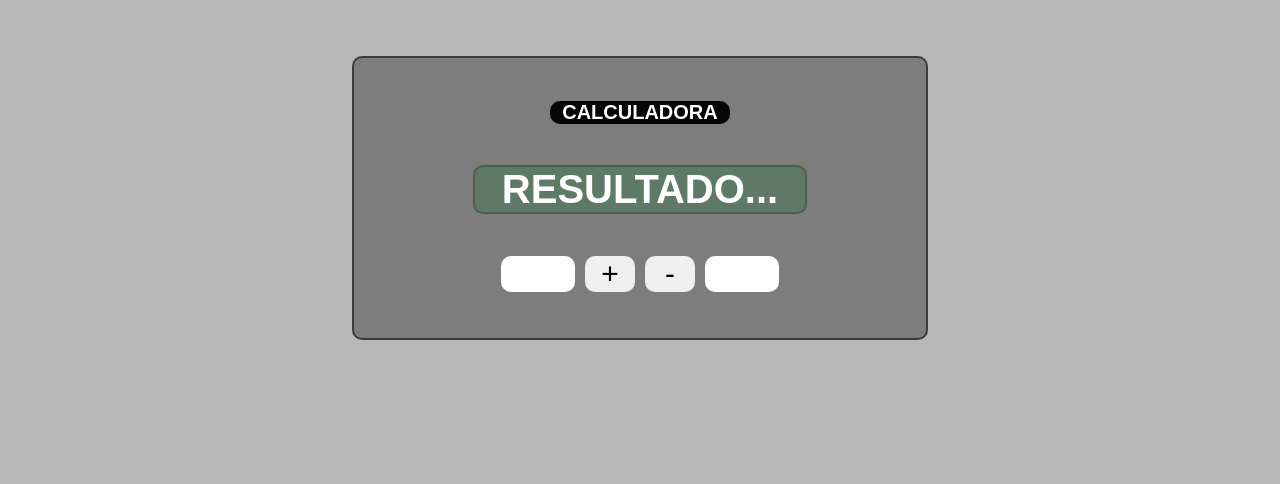
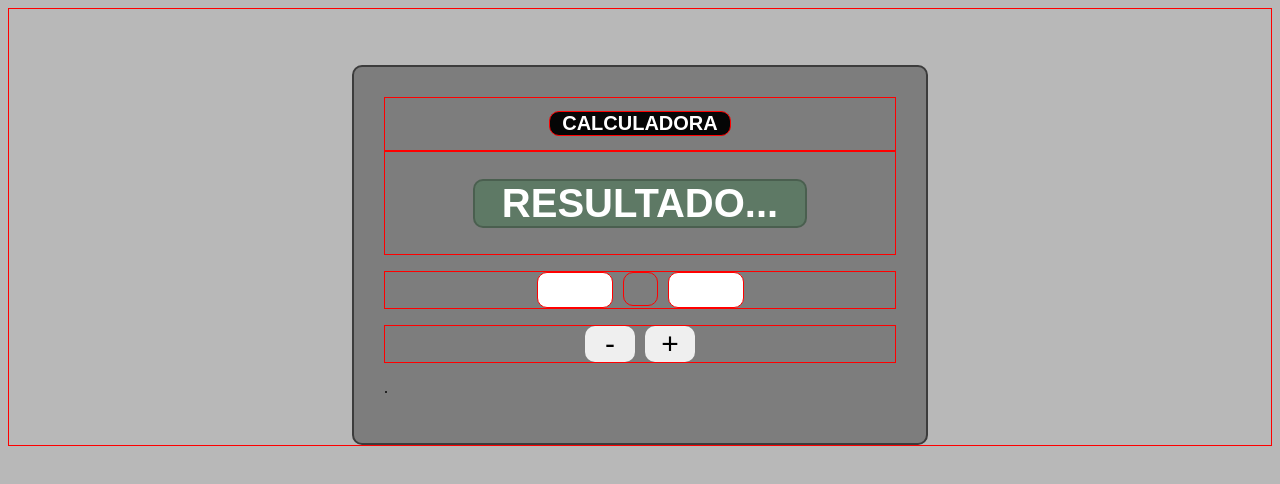
Before and after one commit to PedroViniciusG/Calculadora, a plain HTML site: page index.html in a window 1280 px wide. Drawn offline with Linux system fonts and the light colour scheme.

Commit message:
versao003

```diff
--- a/index.html
+++ b/index.html
@@ -18,13 +18,15 @@
             <ul>
                 <input type="number" name="n1" id="n1" />
                 <li id="01">
-                    <button id="adicao" onclick="soma()">+</button>
-                </li>
-                <li id="01">
-                    <button id="subtracao" onclick="subtracao()">-</button>
+                    <button id="operadorSelecionado" onclick="opeselec()"></button>
                 </li>
                 <input type="number" name="n2" id="n2" />
             </ul>
+            <div id="operadores">
+                <button id="subtracao" onclick="subtracao()">-</button>
+                <button id="adicao" onclick="soma()">+</button>
+            </div>
+            <p id="opeSelect">.</p>
         </div>
     </body>
 </html>
--- a/script.js
+++ b/script.js
@@ -2,18 +2,22 @@ function soma() {
     var num1 = document.getElementById("n1");
     var num2 = document.getElementById("n2");
     var res = document.getElementById("resultado");
+    var opecSelec = document.getElementById("operadorSelecionado");
     var v1 = Number(num1.value);
     var v2 = Number(num2.value);
-    var s = v1 + v2;
-    res.innerHTML = s;
+    var valtolt = v1 + v2;
+    res.innerHTML = valtolt;
+    opecSelec.innerHTML = "+";
 }
 
 function subtracao() {
     var num1 = document.getElementById("n1");
     var num2 = document.getElementById("n2");
     var res = document.getElementById("resultado");
+    var opecSelec = document.getElementById("operadorSelecionado");
     var v1 = Number(num1.value);
     var v2 = Number(num2.value);
     var valtot = v1 - v2;
     res.innerHTML = valtot;
+    opecSelec.innerHTML = "-";
 }
--- a/style.css
+++ b/style.css
@@ -1,5 +1,7 @@
 body {
     background: #b8b8b8;
+    border: 1px solid red;
+    height: auto;
 }
 
 div#caixa {
@@ -9,11 +11,13 @@ div#caixa {
     margin: 56px auto 0px;
     border: 2px solid rgb(60, 60, 60);
     border-radius: 10px;
+
 }
 
 div#tituloCalc {
     justify-content: center;
     display: flex;
+    border: 1px solid red;
 }
 
 h1#titulo01 {
@@ -24,39 +28,47 @@ h1#titulo01 {
     text-align: center;
     width: 180px;
     border-radius: 10px;
+    border: 1px solid red;
 }
 ul {
     justify-content: center;
     list-style: none;
     display: flex;
     gap: 10px;
+    position: relative;
+    border: 1px solid red;
 }
-ul li button#adicao {
+ul li button#operadorSelecionado {
     border: 1px;
     font: normal 30px arial;
-    width: 50px;
+    color: white;
+    width: 35px;
     border-radius: 10px;
-}
-ul li button#subtracao {
-    border: 1px;
-    font: normal 30px arial;
-    width: 50px;
-    border-radius: 10px;
+    height: 34px;
+    text-align: center;
+    font-weight: bold;
+    background-color: #b8b8b800;
+    border: 1px solid red;
 }
 ul input#n1 {
+    text-align: center;
     border: 1px;
     font: normal 25px arial;
     width: 70px;
     border-radius: 10px;
+    border: 1px solid red;
 }
 ul input#n2 {
+    text-align: center;
     border: 1px;
     font: normal 25px arial;
     width: 70px;
     margin-right: 40px;
     border-radius: 10px;
+    border: 1px solid red;
 }
 div#caixaResul {
+    border: 1px solid red;
     display: flex;
     justify-content: center;
 }
@@ -71,3 +83,24 @@ h1#resultado {
     background-color: rgba(2, 108, 31, 0.249);
     width: 330px;
 }
+
+div#operadores {
+    border: 1px solid red;
+    justify-content: center;
+    list-style: none;
+    display: flex;
+    gap: 10px;
+}
+
+div button#adicao {
+    border: 1px;
+    font: normal 30px arial;
+    width: 50px;
+    border-radius: 10px;
+}
+div button#subtracao {
+    border: 1px;
+    font: normal 30px arial;
+    width: 50px;
+    border-radius: 10px;
+}
```
